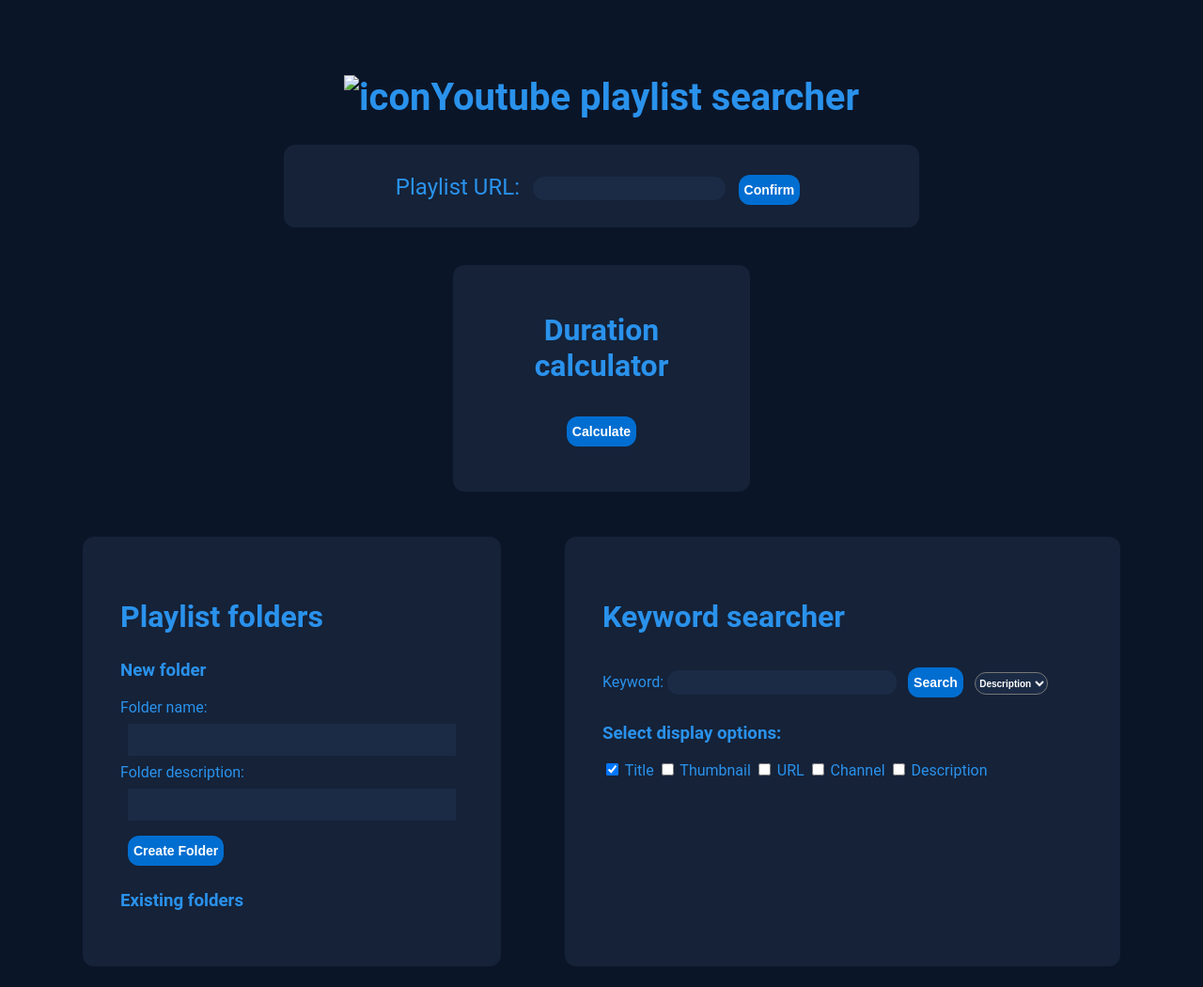
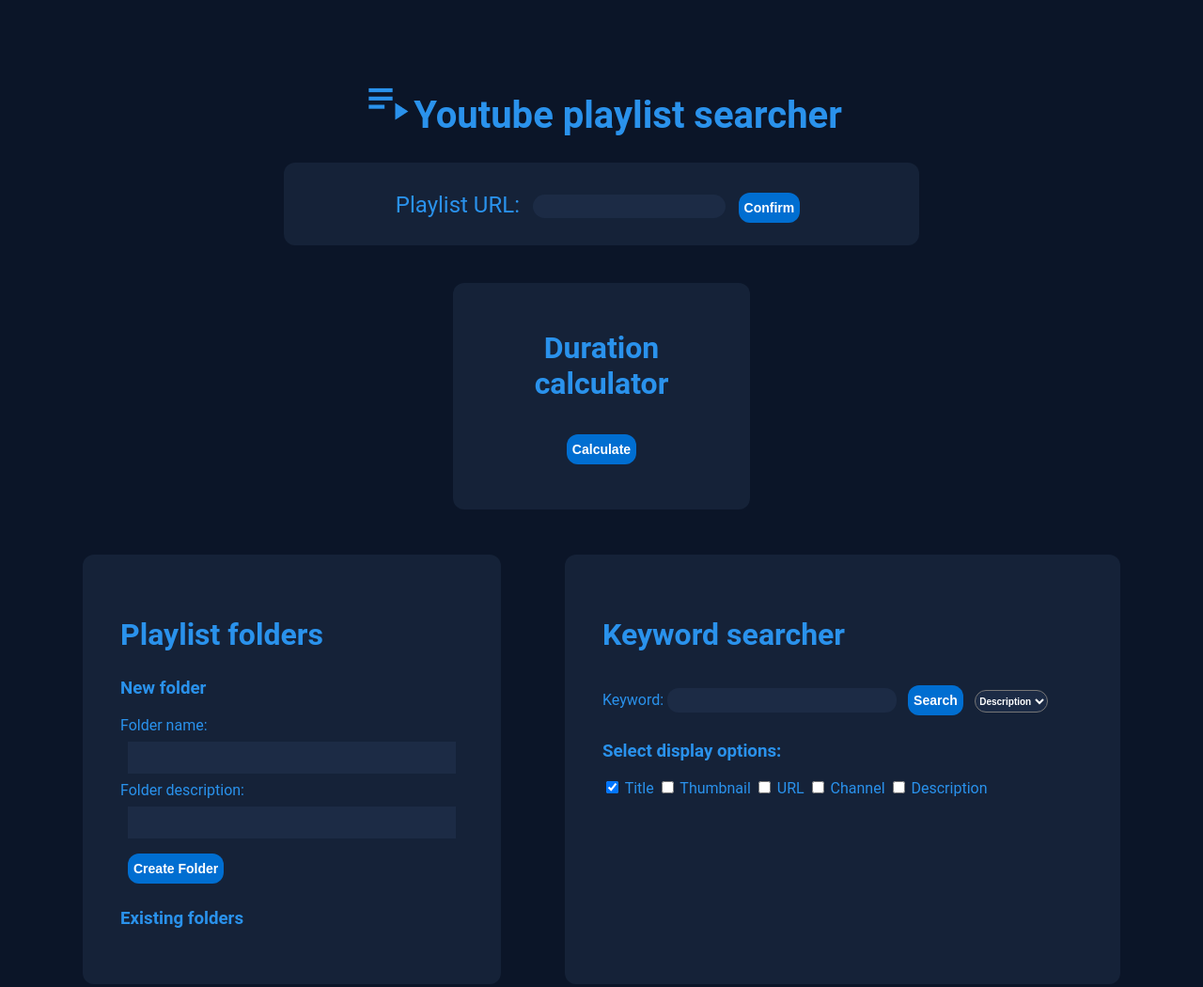
Before and after one commit to doo78/scripting-test, a plain HTML site: page index.html in a window 1280 px wide. Shown: the whole page at 94% size. Drawn offline with Linux system fonts and the light colour scheme; the site is published under a folder, as on GitHub Pages, so addresses that start at the root find nothing.

Commit message:
Add back the icon

```diff
--- a/index.html
+++ b/index.html
@@ -6,12 +6,12 @@
         <meta name="viewport" content="width=device-width, initial-scale=1">
         <title>Youtube playlist scraper</title>
         <link rel="stylesheet" href="style.css">
-        <link rel="icon" href="/assets/icon.png" type="image/x-icon">
+        <link rel="icon" href="icon.png?v=1" type="image/x-icon">
     </head>
 
     <body>
 
-        <h1><img id="logo"src="/assets/icon.png" alt="icon">Youtube playlist searcher</h1>
+        <h1><img id="logo" src="icon.png" alt="icon">Youtube playlist searcher</h1>
 
 
         <div id="url-input">
```
Also changed, not shown: icon.png (renamed from assets/icon.png).
